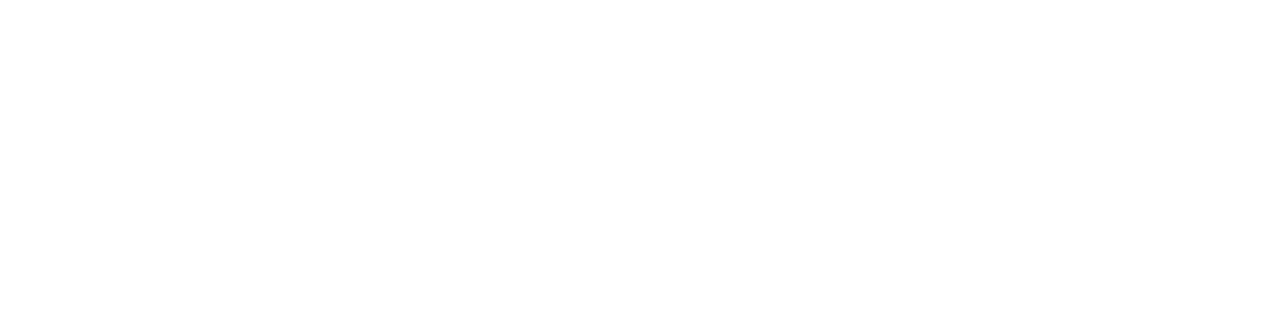
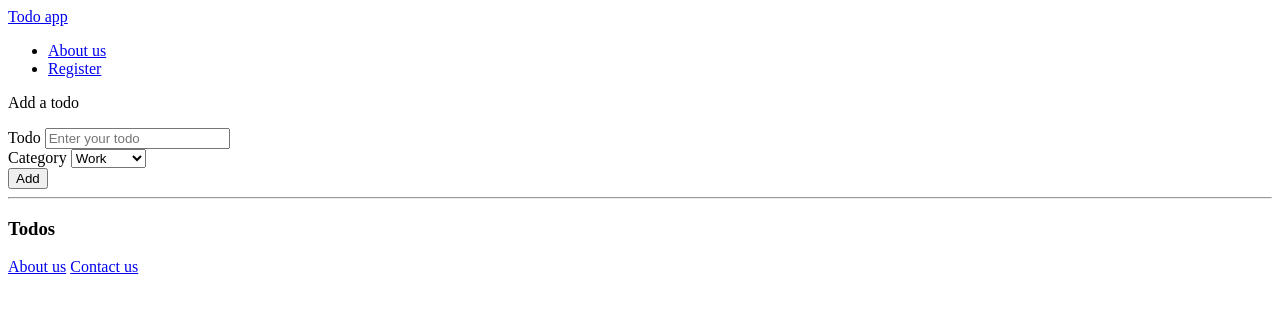
Before and after one commit to leaven153/practice, a plain HTML site: page index.html in a window 1280 px wide. Drawn offline with Linux system fonts and the light colour scheme.

Commit message:
learn JS ch.59 todolist

```diff
--- a/index.html
+++ b/index.html
@@ -4,5 +4,37 @@
     <meta charset="UTF-8">
     <title>Page</title>
   </head>
-  <body></body>
+  <body>
+    <nav id="navbar">
+      <a href="#" class="nav-brand">Todo app</a>
+      <ul>
+        <li class="nav-item"><a href="about.html">About us</a></li>
+        <li><a href="#" class="nav-item- btn btn-default">Register</a></li>
+      </ul>
+    </nav>
+
+    <div class="container" id="main">
+      <p>Add a todo</p>
+      <form id="todo-form">
+        <label for="todo-title">Todo</label>
+        <input id="todo-title" type="text" placeholder="Enter your todo">
+        <div>
+          <label for="todo-category">Category</label>
+          <select id="todo-category">
+            <option value="work">Work</option>
+            <option value="personal">Personal</option>
+          </select>
+        </div>
+        <input type="submit" id="button-add" value="Add" class="btn btn-outline">
+      </form>
+      <hr />
+      <h3>Todos</h3>
+      <ul id="todos-list"></ul>
+    </div>
+
+    <footer id="footer-wrapper">
+      <a href="about.html" target="_blank">About us</a>
+      <a href="contact.html" target="_blank">Contact us</a>
+    </footer>
+  </body>
 </html>
```
